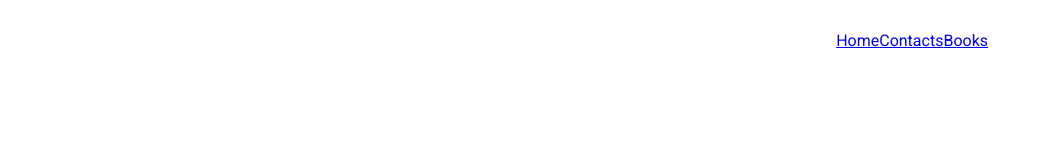
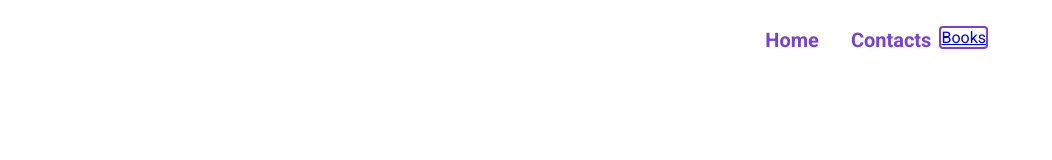
Before and after one commit to Jackel02/E-Commerce, a plain HTML site: page index.html in a window 1280 px wide. Shown: the full height of the page, 228-1280 px from the left. Drawn offline with Linux system fonts and the light colour scheme.

Commit message:
update to Style sheet for Header Links

```diff
--- a/index.html
+++ b/index.html
@@ -14,7 +14,7 @@
                 <ul class="nav__links">
                     <li><a href="#" class="nav__link">Home</a></li>
                     <li><a href="#" class="nav__link">Contacts</a></li>
-                    <li><a href="#" class="nav__link">Books</a></li>
+                    <li><a href="#" class="nav__link--primary">Books</a></li>
                 </ul>
             </div>
         </nav>
--- a/styles.css
+++ b/styles.css
@@ -33,3 +33,25 @@ ul {
 li {
     list-style-type: none;
 }
+
+.nav__link {
+    margin-left: 16px;
+    text-decoration: none;
+    font-size: 20px;
+    color: #7342d6;
+    font-weight: bold;
+    padding: 8px;
+}
+
+.nav__link:hover {
+    text-decoration: underline;
+}
+
+.nav__link--primary {
+    border: 2px solid #7342d6;
+    border-radius: 4px;
+}
+
+.nav__link--primary:hover {
+    text-decoration: none;
+}
```
